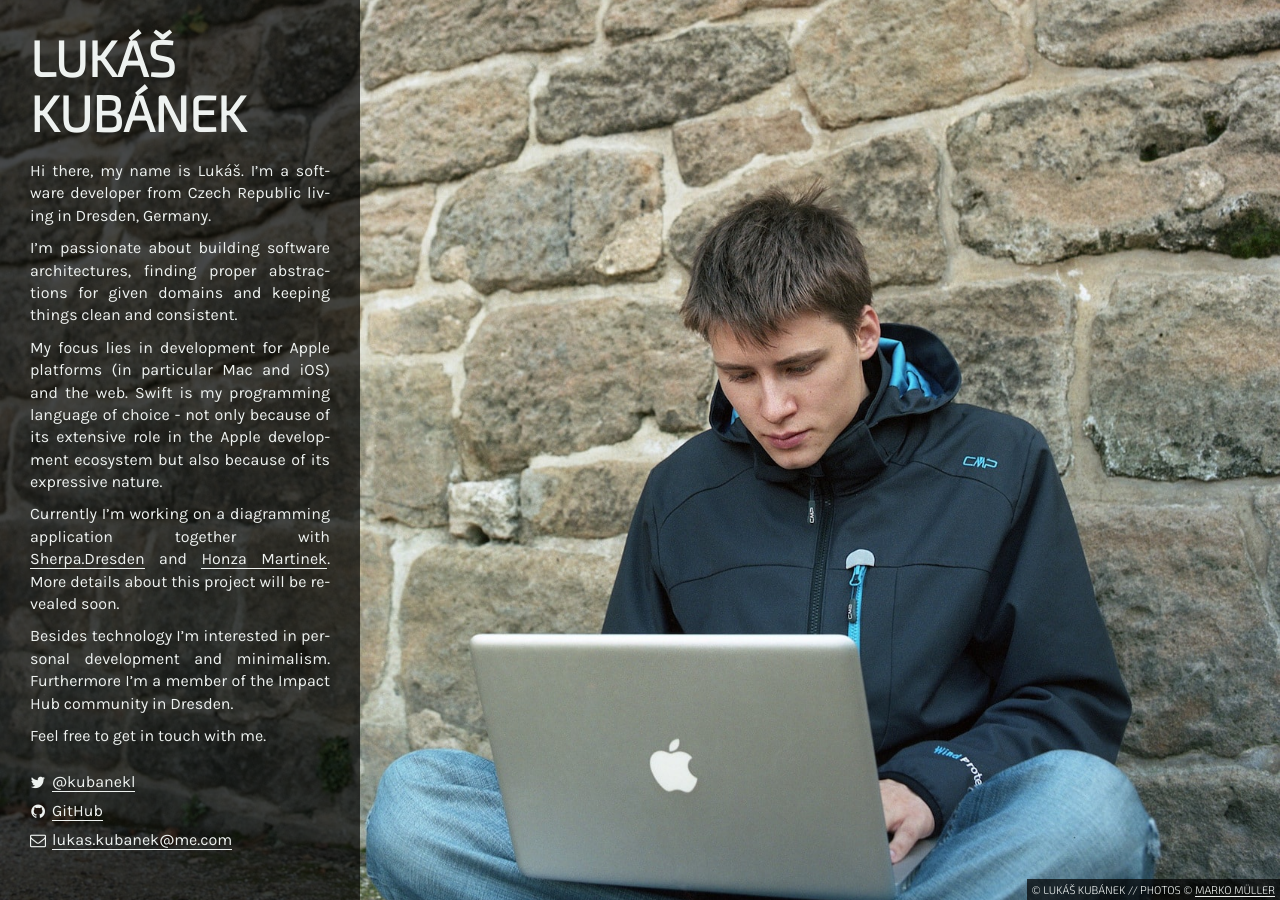
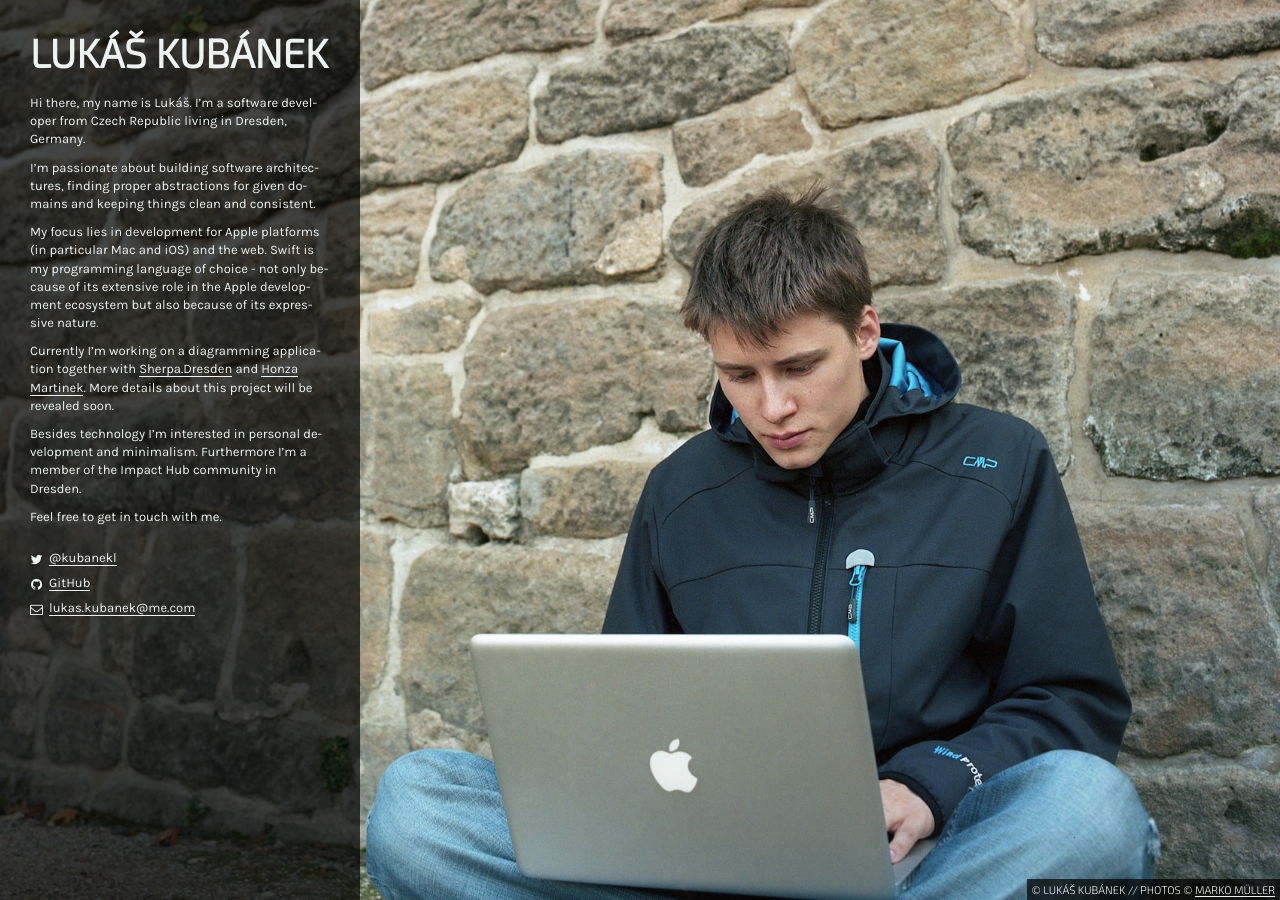
Before and after one commit to lukaskubanek/lukaskubanek-com-legacy, a Jekyll site: the page built from index.md, in a window 1280 px wide. Built offline with Jekyll 4.4.1, drawn with Linux system fonts in a browser that asks for light colours.

Commit message:
Updated font sizes

```diff
--- a/css/styles.css
+++ b/css/styles.css
@@ -2,9 +2,7 @@
 /* Fonts                              */
 /* ================================== */
 
-/*noinspection CssUnknownTarget*/
 @import url("https://fonts.googleapis.com/css?family=Exo+2:300&subset=latin,latin-ext");
-/*noinspection CssUnknownTarget*/
 @import url("https://fonts.googleapis.com/css?family=Karla&subset=latin,latin-ext");
 
 @font-face {
@@ -79,7 +77,7 @@ body {
     flex-shrink: 0;
 
     min-height: 100%;
-    max-width: 340px;
+    max-width: 360px;
 
     display: flex;
     flex-direction: column;
@@ -218,7 +216,7 @@ ul#social > li > a {
 body {
     font-family: "Karla", sans-serif;
     font-weight: 300;
-    font-size: 16px;
+    font-size: 13px;
     color: #333333;
     background-color: white;
 }
@@ -245,14 +243,13 @@ a:hover {
 
 #title {
     font-family: "Exo 2", sans-serif;
-    font-size: 50px;
+    font-size: 40px;
     text-align: center;
     text-transform: uppercase;
 }
 
 #bio {
     line-height: 1.7;
-    text-align: justify;
 }
 
 #bio > p {
```
